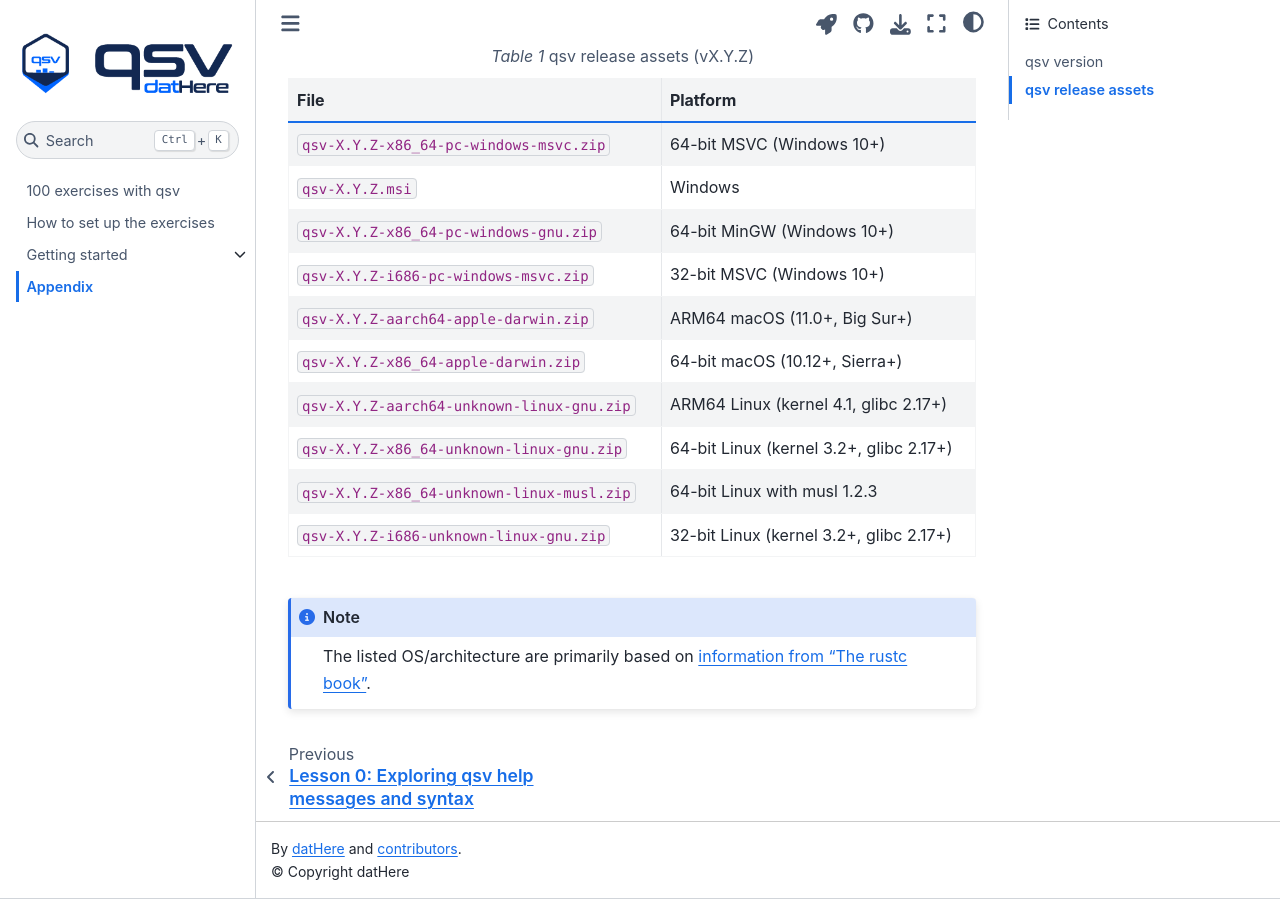
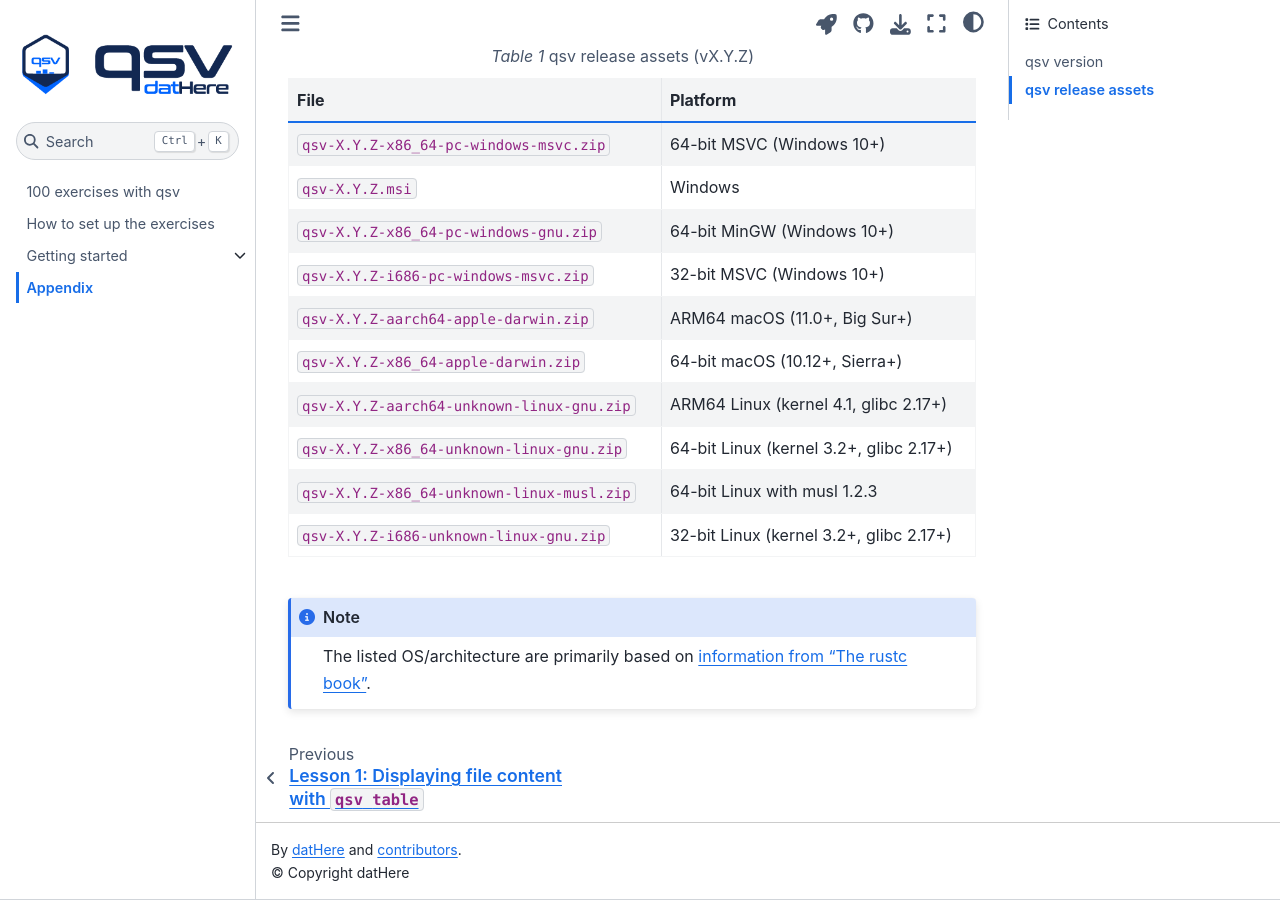
Before and after one commit to dathere/100.dathere.com, a Jupyter Book: the page built from appendix.md, in a window 1280 px wide and 900 px high, scrolled down 515 px. Built offline with Jupyter Book 1.0.4 settings and Sphinx 7.4.7 and the Sphinx Book theme 1.1.4, drawn with Linux system fonts in a browser that asks for light colours.

Commit message:
chore: add lesson 1 to ToC
Also recommend Git Bash or WSL2 with Ubuntu for Windows in setup.

```diff
--- a/_toc.yml
+++ b/_toc.yml
@@ -11,4 +11,6 @@
       sections:
           - file: lessons/0/notes
             title: "Lesson 0: Exploring qsv help messages and syntax"
+          - file: lessons/1/notes
+            title: "Lesson 1: Displaying file content with qsv table"
     - file: appendix
```
Also changed, not shown: exercises-setup.md (+2 -0 lines).
